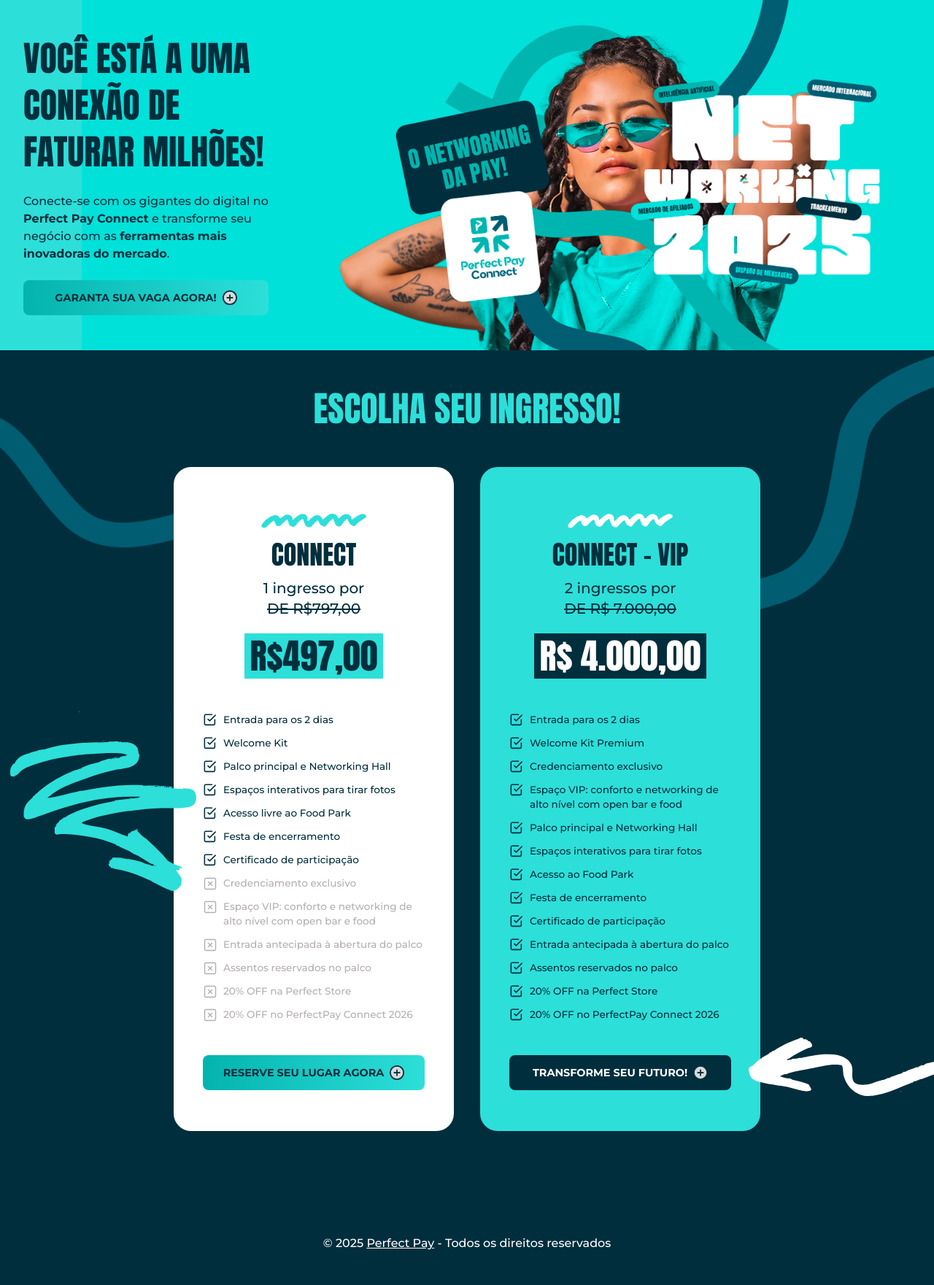
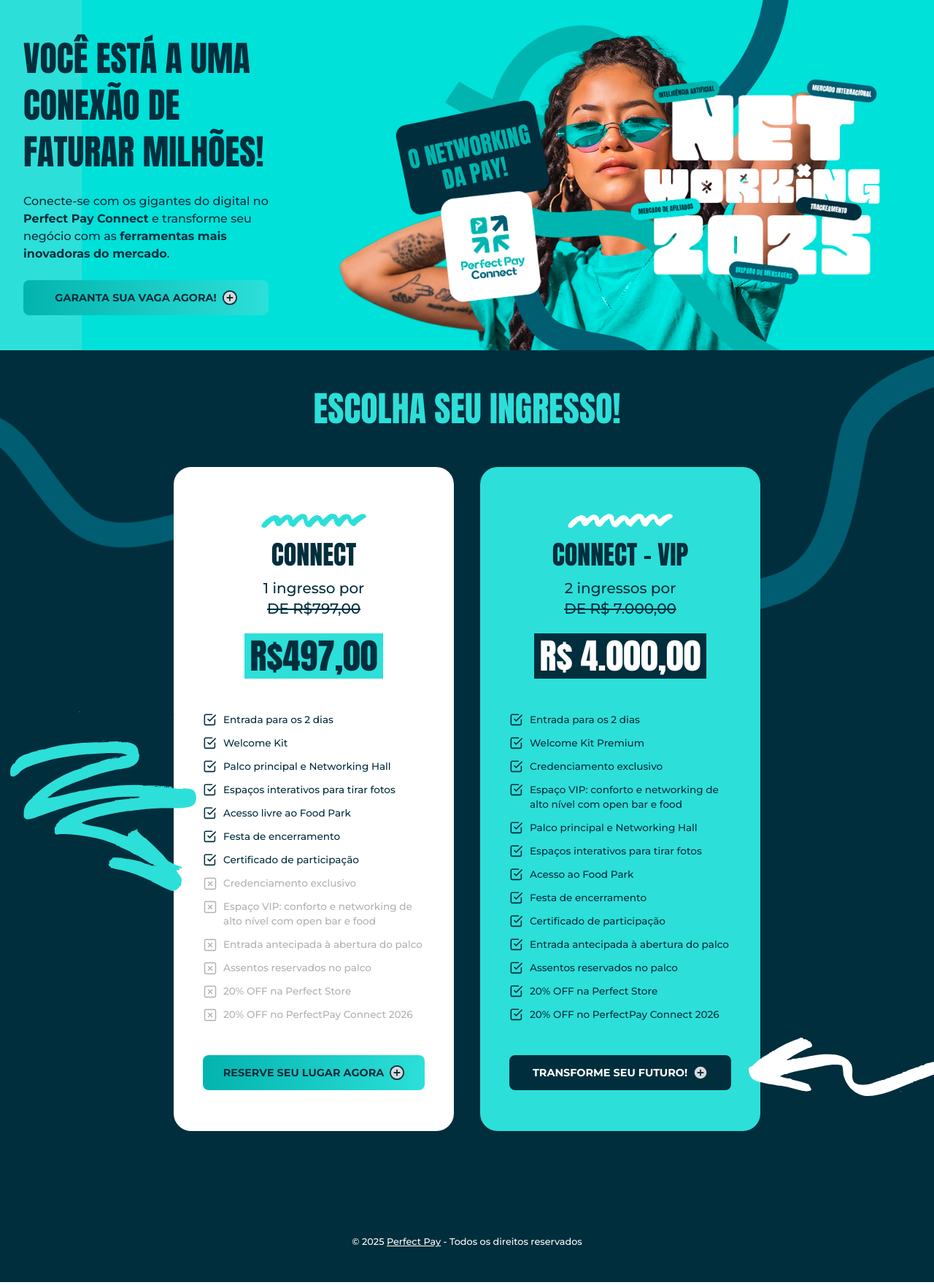
Before and after one commit to Cloudfox-net/perfect-pay-connect, a Jekyll site: the page built from index.html, in a window 1280 px wide. Shown: the whole page at 73% size. Built offline with Jekyll 4.4.1, drawn with Linux system fonts in a browser that asks for light colours.

Commit message:
Deploy 4

```diff
--- a/_sass/_footer.sass
+++ b/_sass/_footer.sass
@@ -1,8 +1,9 @@
 .footer
 	color: white
 	text-align: center
-	padding: 3rem 0
+	padding: 3rem 8vw
 	background-color: $brand-dark
+	font-size: .8rem
 
 	a
 		color: white
```
